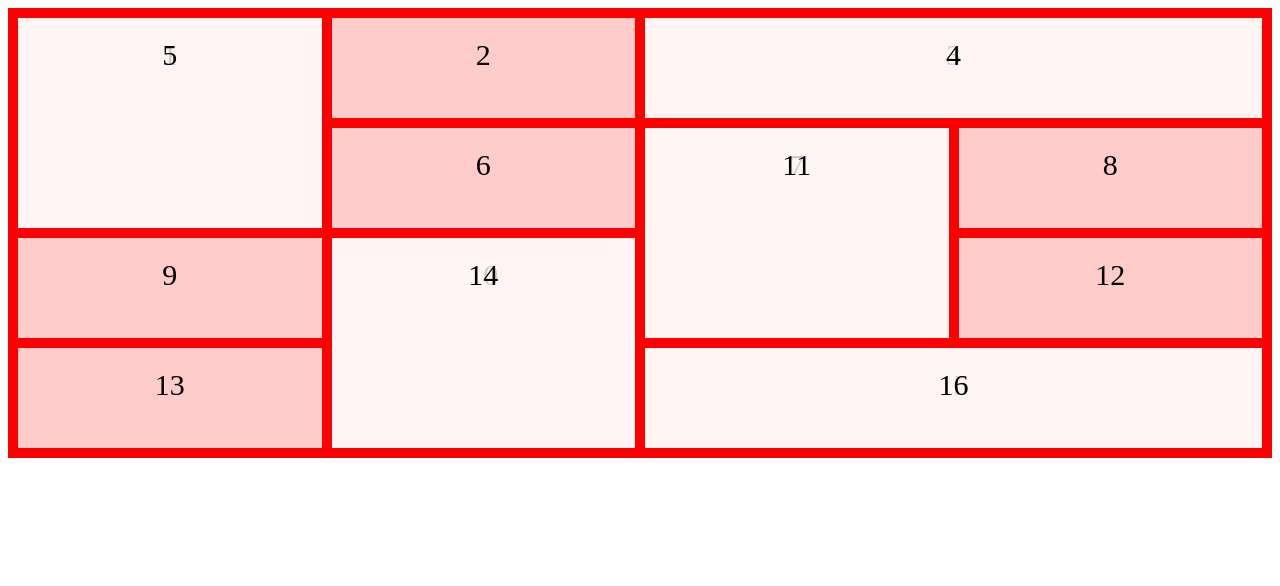
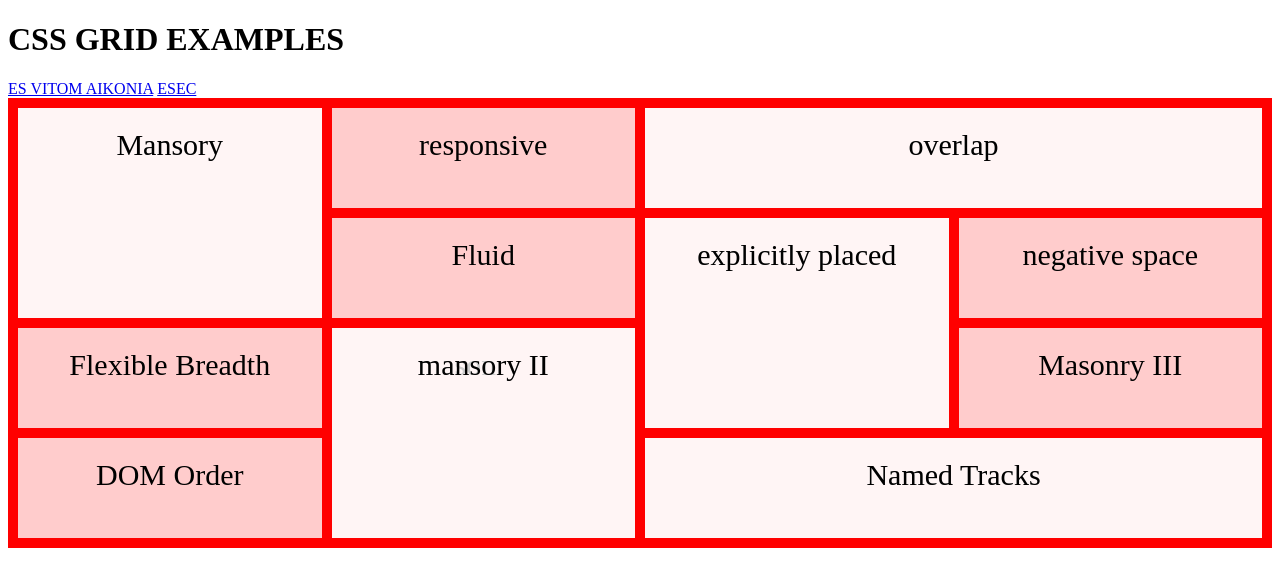
Before and after one commit to Dmssnnn/grid-davaleba, a plain HTML site: page index.html in a window 1280 px wide. Drawn offline with Linux system fonts and the light colour scheme.

Commit message:
add index.html

```diff
--- a/index.html
+++ b/index.html
@@ -8,23 +8,36 @@
     <title>Document</title>
 </head>
 <body>
-<div class="grid-container">
-  <div class="item1">1</div>
-  <div class="item2">2</div>
-  <div class="item3">3</div>
-  <div class="item4">4</div>
-  <div class="item5">5</div>
-  <div class="item6">6</div>
-  <div class="item7">7</div>
-  <div class="item8">8</div>
-  <div class="item9">9</div>
-  <div class="item10">10</div>
-  <div class="item11">11</div>
-  <div class="item12">12</div>
-  <div class="item13">13</div>
-  <div class="item14">14</div>
-  <div class="item15">15</div>
-  <div class="item16">16</div>
-</div>
+  <div class="main-container">
+    <header>
+      <div class="header-wrapper">
+        <div class="header-title">
+          <h1>CSS GRID EXAMPLES</h1>
+        </div>
+        <div class="header-icons">
+          <a href="#">ES VITOM AIKONIA</a>
+          <a href="#">ESEC</a>
+        </div>
+      </div>
+    </header>
+  <div class="grid-container">
+      <div class="item1">Mansory</div>
+      <div class="item2">responsive</div>
+      <div class="item3">overlap</div>
+      <div class="item4">overlap</div>
+      <div class="item5">Mansory</div>
+      <div class="item6">Fluid</div>
+      <div class="item7">explicitly placed</div>
+      <div class="item8">negative space</div>
+      <div class="item9">Flexible Breadth</div>
+      <div class="item10">masonry II</div>
+      <div class="item11">explicitly placed</div>
+      <div class="item12">Masonry III</div>
+      <div class="item13">DOM Order</div>
+      <div class="item14">mansory II</div>
+      <div class="item15">Named Tracks</div>
+      <div class="item16">Named Tracks</div>
+  </div>
+  </div>
 </body>
 </html>
```
